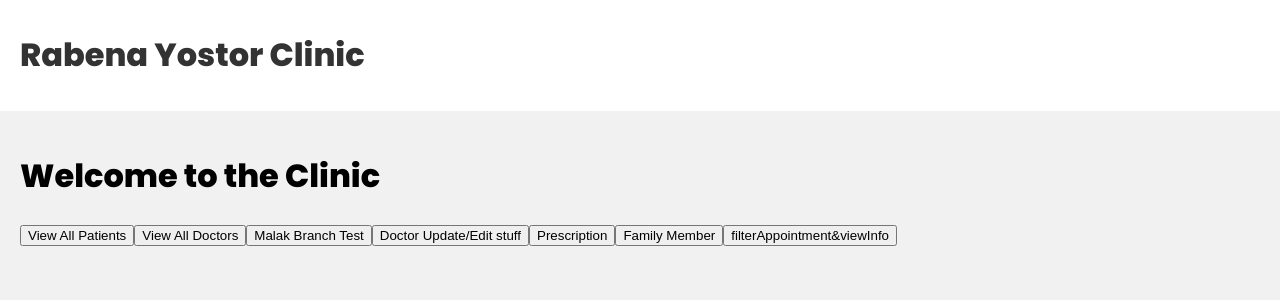
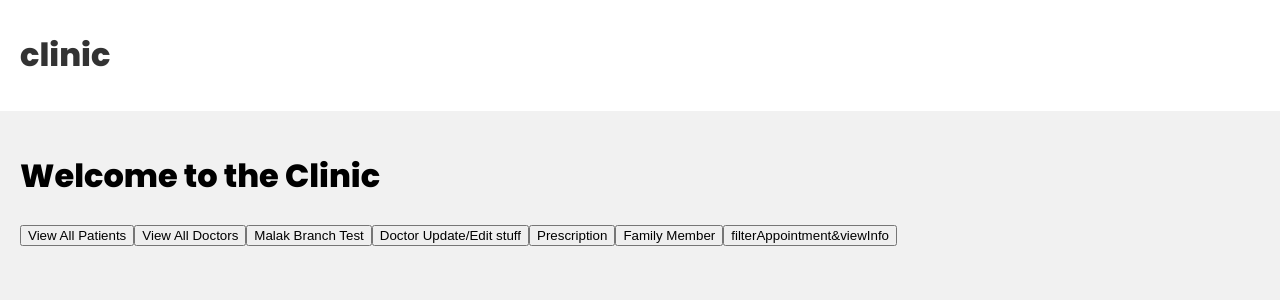
Before and after one commit to Rabena-Yostor/clinic, a React (Create React App) app in the folder frontend/: page / in a window 1280 px wide. Shown: the top 300 px of the page. Built offline with nearby package versions, Linux system fonts and the light colour scheme.

Commit message:
Update Navbar.js

```diff
--- a/frontend/src/components/Navbar.js
+++ b/frontend/src/components/Navbar.js
@@ -1,16 +1,15 @@
 import { Link } from 'react-router-dom'
 
-const Navbar = () => {
+const   Navbar = () => {
 
     return (
         <header>
             <div className="container">
                 <Link to="/">
-          <h1>Rabena Yostor Clinic</h1>
+                    <h1> clinic</h1>
                 </Link>
             </div>
         </header>
     )
 }
-
 export default Navbar
```
Lines whose indentation alone changed are shown as unchanged.
